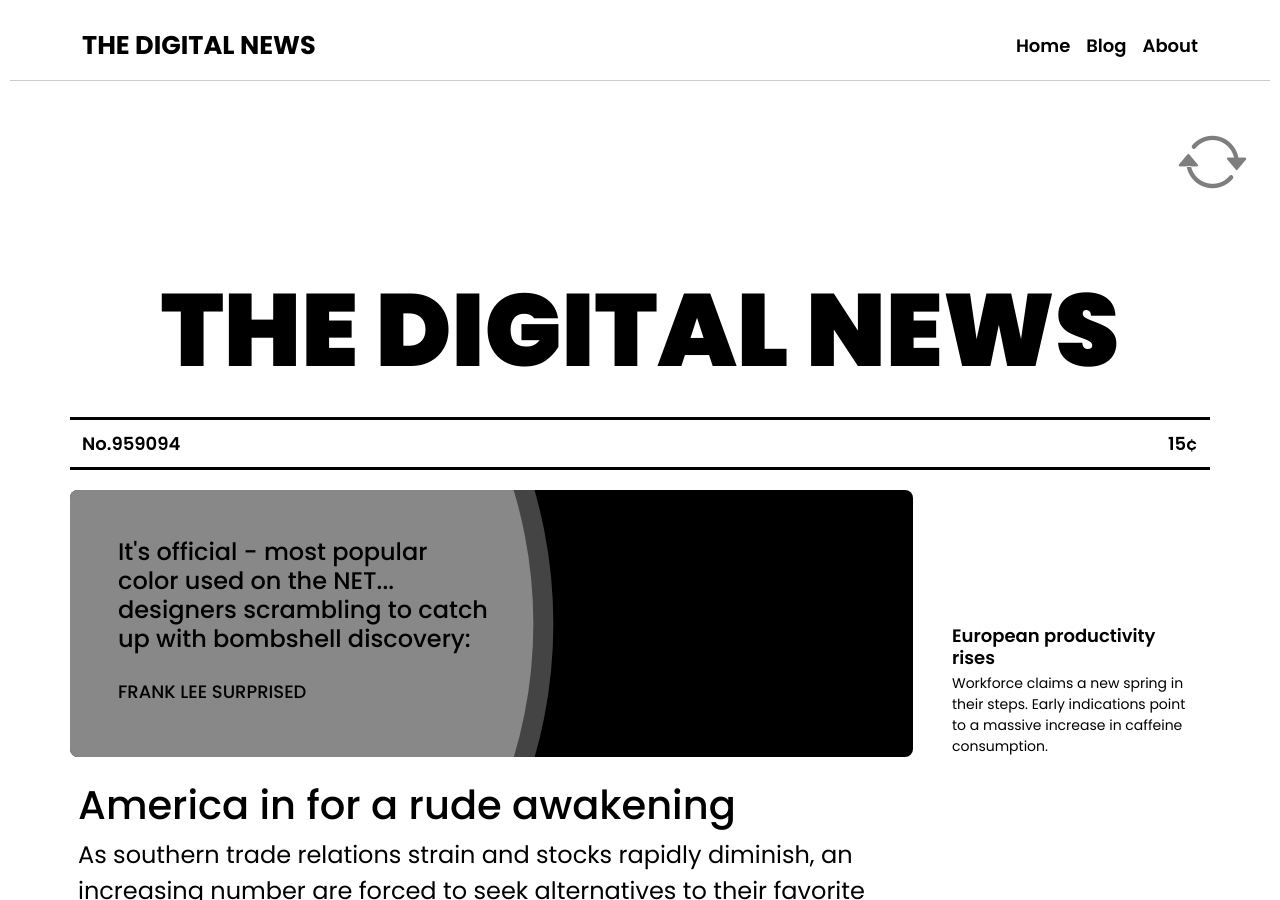
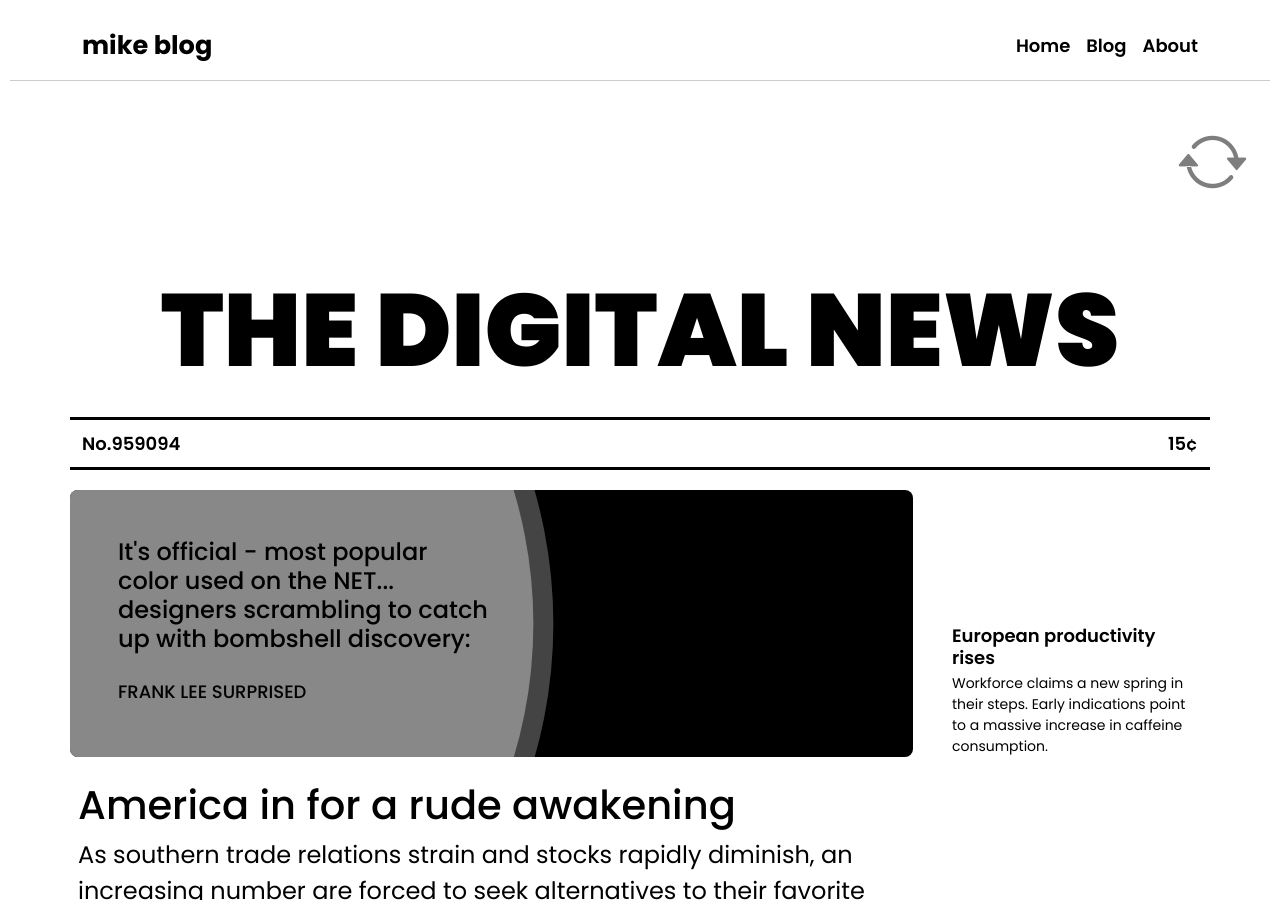
Before and after one commit to JonDoeBeep/mbmeblog, a Jekyll site: the page built from index.html, in a window 1280 px wide and 900 px high. Built offline with Jekyll 4.4.1, drawn with Linux system fonts in a browser that asks for light colours; some of the changed text lies outside the part shown.

Commit message:
Update _config.yml

```diff
--- a/_config.yml
+++ b/_config.yml
@@ -1,7 +1,7 @@
-title: THE DIGITAL NEWS
-subtitle: Monochrome Generator & caffeine-fueled dispatches
-description: Interactive monochrome palettes, animated SVG antics, and a freshly brewed blog for color-loving designers.
-author: Frank Lee Surprised
+title: mike blog
+subtitle: blog
+description: yah
+author: mike
 email:
 lang: en
 baseurl: ""
@@ -14,6 +14,7 @@
 plugins:
   - jekyll-feed
   - jekyll-seo-tag
+  - jekyll-include-cache
 
 collections:
   posts:
@@ -25,7 +26,7 @@
       type: "posts"
     values:
       layout: post
-      author: Frank Lee Surprised
+      author: mike
   - scope:
       path: ""
     values:
```
